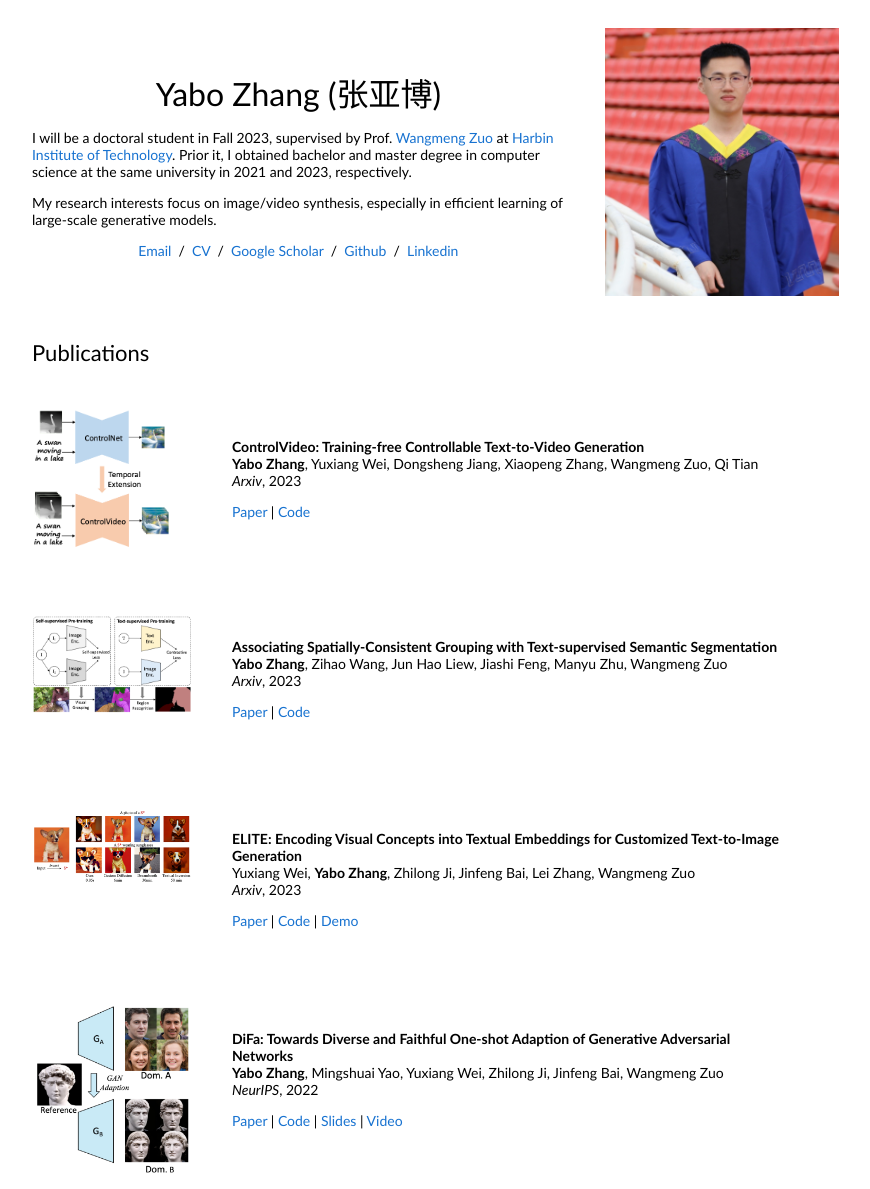
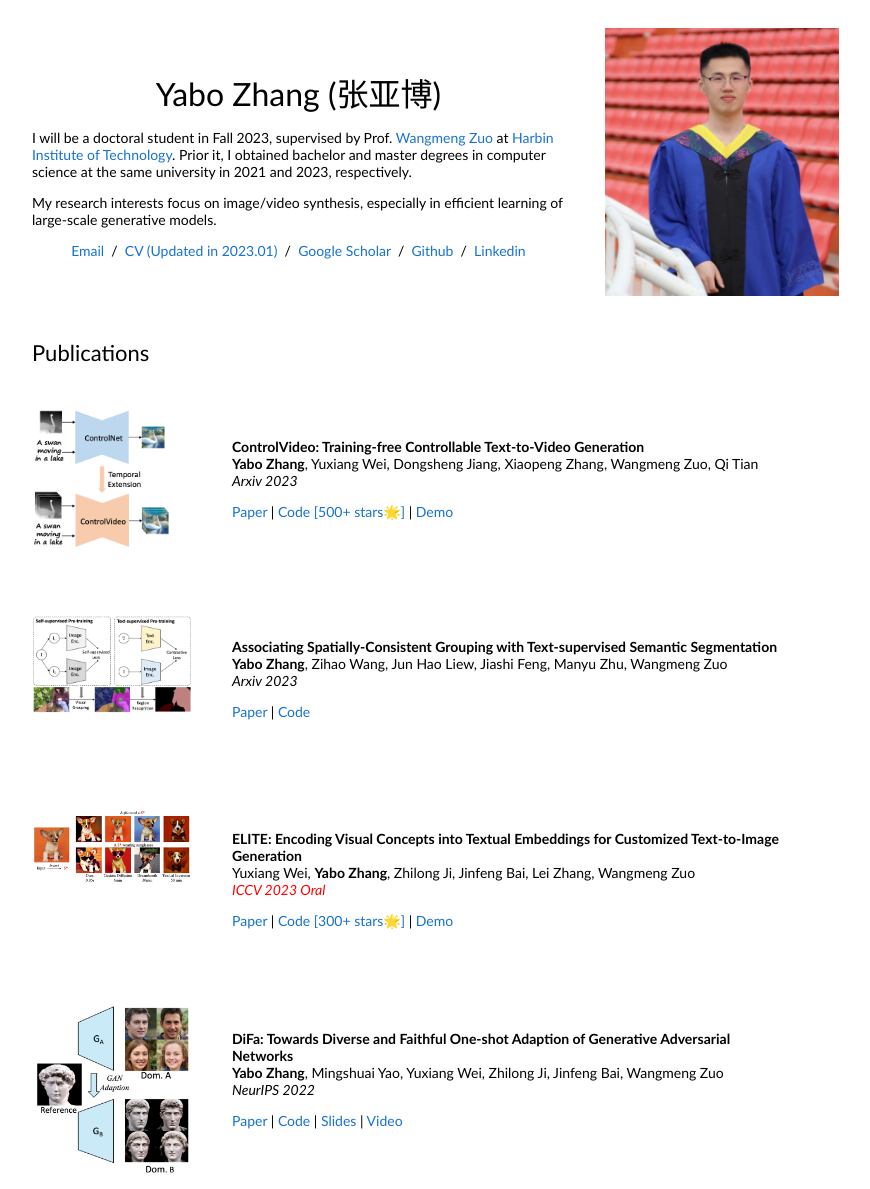
Before and after one commit to YBYBZhang/YBYBZhang.github.io, a plain HTML site: page index.html in a window 1280 px wide. Shown: the top 1189 px of the page, without its empty margins (228-1098 px from the left). Drawn offline with Linux system fonts and the light colour scheme.

Commit message:
add iccv

```diff
--- a/index.html
+++ b/index.html
@@ -23,13 +23,13 @@
                 <name>Yabo Zhang (张亚博)</name>
               </p>
               <p>I will be a doctoral student in Fall 2023, supervised by Prof. <a href="https://scholar.google.com/citations?hl=en&user=rUOpCEYAAAAJ&view_op=list_works"> Wangmeng Zuo</a> at <a href="http://www.hit.edu.cn/">Harbin Institute of Technology</a>.
-              Prior it, I obtained bachelor and master degree in computer science at the same university in 2021 and 2023, respectively.
+              Prior it, I obtained bachelor and master degrees in computer science at the same university in 2021 and 2023, respectively.
               </p>
               <p>My research interests focus on image/video synthesis, especially in efficient learning of large-scale generative models.</p>
 
               <p style="text-align:center">
                 <a href="mailto:hitzhangyabo2017@gmail.com">Email</a> &nbsp/&nbsp
-                <a href="data/YaboZhang-CV.pdf">CV</a> &nbsp/&nbsp
+                <a href="data/YaboZhang-CV.pdf">CV (Updated in 2023.01)</a> &nbsp/&nbsp
                 <a href="https://scholar.google.com/citations?user=LnYDPdAAAAAJ&hl=en">Google Scholar</a> &nbsp/&nbsp
                 <a href="https://github.com/YBYBZhang/">Github</a> &nbsp/&nbsp
                 <a href="https://www.linkedin.com/in/%E4%BA%9A%E5%8D%9A-%E5%BC%A0-30907a1b1/">Linkedin</a>
@@ -62,10 +62,11 @@
               <br>
               <strong>Yabo Zhang</strong>, Yuxiang Wei, Dongsheng Jiang, Xiaopeng Zhang, Wangmeng Zuo, Qi Tian
               <br>
-              <em>Arxiv</em>, 2023
+              <em>Arxiv 2023</em>
               <p>
                 <a href="https://arxiv.org/abs/2305.13077">Paper</a> |
-                <a href="https://github.com/YBYBZhang/ControlVideo">Code</a>
+                <a href="https://github.com/YBYBZhang/ControlVideo">Code [500+ stars🌟]</a> |
+                <a href="https://huggingface.co/spaces/Yabo/ControlVideo">Demo</a>
               </p>
             </td>
           </tr>
@@ -84,7 +85,7 @@
               <br>
               <strong>Yabo Zhang</strong>, Zihao Wang, Jun Hao Liew, Jiashi Feng, Manyu Zhu, Wangmeng Zuo
               <br>
-              <em>Arxiv</em>, 2023
+              <em>Arxiv 2023</em>
               <p>
                 <a href="https://arxiv.org/abs/2304.01114">Paper</a> |
                 <a href="https://ybybzhang.github.io/">Code</a>
@@ -105,10 +106,10 @@
               <br>
               Yuxiang Wei, <strong>Yabo Zhang</strong>, Zhilong Ji, Jinfeng Bai, Lei Zhang, Wangmeng Zuo
               <br>
-              <em>Arxiv</em>, 2023
+              <span style="color: red;"><em>ICCV 2023 Oral</em></span>
               <p>
                 <a href="https://arxiv.org/abs/2302.13848">Paper</a> |
-                <a href="https://github.com/csyxwei/ELITE">Code</a> |
+                <a href="https://github.com/csyxwei/ELITE">Code [300+ stars🌟]</a> |
                 <a href="https://huggingface.co/spaces/ELITE-library/ELITE">Demo</a>
               </p>
             </td>
@@ -127,7 +128,7 @@
               <br>
               <strong>Yabo Zhang</strong>, Mingshuai Yao, Yuxiang Wei, Zhilong Ji, Jinfeng Bai, Wangmeng Zuo
               <br>
-              <em>NeurIPS</em>, 2022
+              <em>NeurIPS 2022</em>
               <p>
                 <a href="https://arxiv.org/abs/2207.08736">Paper</a> |
                 <a href="https://github.com/YBYBZhang/DiFa">Code</a> |
@@ -173,6 +174,9 @@
       <ul>
         <li>
           Journal reviewers: TPAMI, SCIS
+        </li>
+        <li>
+          Conference reviewers: NeurIPS
         </li>
       </ul>
 
```
